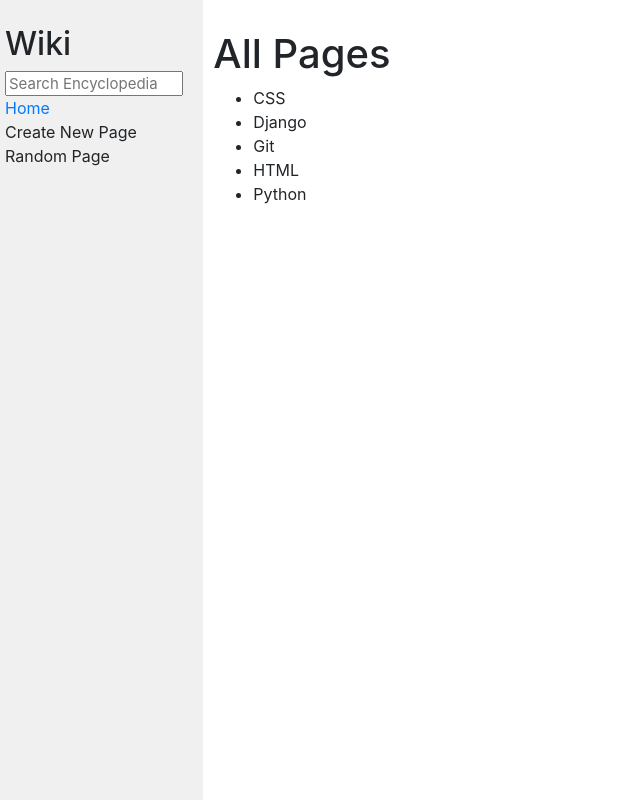
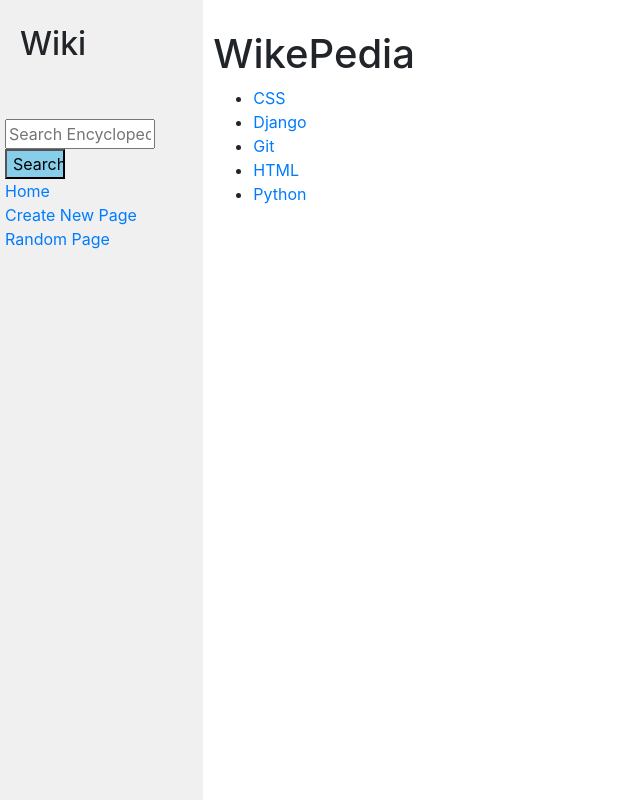
Before and after one commit to Web-dut-2022/project-1-hxheng, a Django app: page / in a window 1280 px wide. Shown: the whole page, without its empty margins (0-640 px from the left). Run offline with Django 3.2, Linux system fonts and the light colour scheme; some libraries are stand-ins or nearby versions.

Commit message:
Add files via upload

```diff
--- a/encyclopedia/templates/encyclopedia/index.html
+++ b/encyclopedia/templates/encyclopedia/index.html
@@ -3,13 +3,12 @@
 {% block title %}
     Encyclopedia
 {% endblock %}
-
 {% block body %}
-    <h1>All Pages</h1>
+    <h1>WikePedia</h1>
 
     <ul>
         {% for entry in entries %}
-            <li>{{ entry }}</li>
+            <li> <a href="/wiki/{{ entry }}">{{ entry }}</a> </li>
         {% endfor %}
     </ul>
 
--- a/encyclopedia/templates/encyclopedia/layout.html
+++ b/encyclopedia/templates/encyclopedia/layout.html
@@ -4,25 +4,52 @@
 
 <html lang="en">
     <head>
-        <title>{% block title %}{% endblock %}</title>
+       <title>{% block title %}{% endblock %}</title>
+        <title>WikePedia</title>
         <link rel="stylesheet" href="https://stackpath.bootstrapcdn.com/bootstrap/4.4.1/css/bootstrap.min.css" integrity="sha384-Vkoo8x4CGsO3+Hhxv8T/Q5PaXtkKtu6ug5TOeNV6gBiFeWPGFN9MuhOf23Q9Ifjh" crossorigin="anonymous">
         <link href="{% static 'encyclopedia/styles.css' %}" rel="stylesheet">
     </head>
     <body>
+    <script>
+        function page() {
+            var pages = ["CSS/", "Django/", "Git/", "HTML/", "Python/"]
+            var num = Math.random()
+            num = Math.ceil(num * 100) % 5
+            return window.location.href = '/wiki/'+pages[num]
+        }
+    </script>
+        <style>
+            .SearchBox{
+                height: 30px;
+                width: 150px;
+            }
+            .SearchBtn{
+                height: 30px;
+                width: 60px;
+                background-color: skyblue;
+            }
+            .h2{
+                margin-left: 15px;
+            }
+        </style>
         <div class="row">
             <div class="sidebar col-lg-2 col-md-3">
-                <h2>Wiki</h2>
-                <form>
-                    <input class="search" type="text" name="q" placeholder="Search Encyclopedia">
+                <h2 class="h2">Wiki</h2>
+                <form action="/search_item/" method="post">
+                    <br>{% csrf_token %} </br>
+                    <input class="SearchBox" type="text" name="name" placeholder="Search Encyclopedia" >
+                    <button type="submit" class="SearchBtn" >Search</button>
                 </form>
                 <div>
                     <a href="{% url 'index' %}">Home</a>
                 </div>
                 <div>
-                    Create New Page
+                    <a href="create_new_page">Create New Page</a>
                 </div>
                 <div>
-                    Random Page
+                    <a href="#" onclick="page()">
+                        Random Page
+                    </a>
                 </div>
                 {% block nav %}
                 {% endblock %}
@@ -32,6 +59,5 @@
                 {% endblock %}
             </div>
         </div>
-
     </body>
 </html>
```
Also changed, not shown: encyclopedia/templates/encyclopedia/AllPages.html (added, +12 -0 lines), encyclopedia/templates/encyclopedia/Error.html (added, +16 -0 lines), encyclopedia/templates/encyclopedia/create_new_page.html (added, +22 -0 lines), encyclopedia/templates/encyclopedia/edit.html (added, +17 -0 lines).
